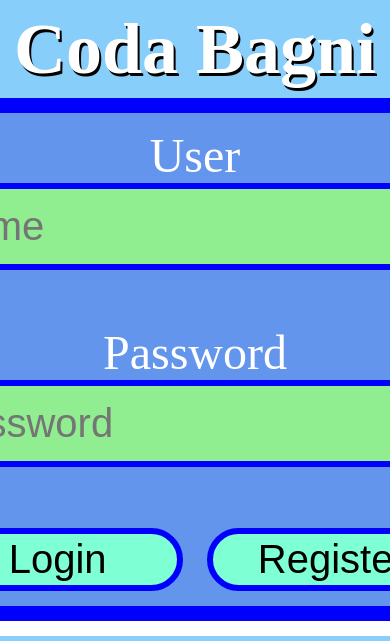
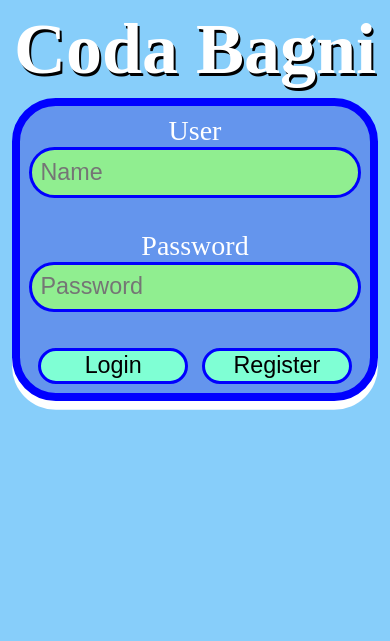
Before and after one commit to Gilgamesh64/codabagni-js, a PHP site: page / in a window 390 px wide; the page is wider, and only the part inside the window is pictured. Shown: the top 641 px of that part. Run offline with PHP 8.4, Linux system fonts and the light colour scheme.

Commit message:
login page

```diff
--- a/php/loginPage.php
+++ b/php/loginPage.php
@@ -20,6 +20,11 @@
         font-size: 72px;
     }
 
+    @media only screen and (max-width: 768px) {
+    #form {
+        zoom: 175%;
+    }
+  }
     form {
         background-color: cornflowerblue;
         color: white;
@@ -71,7 +76,7 @@
 <div id="titoloContainer">
     <div id="titolo">Coda Bagni</div>
 </div>
-<form method="post">
+<form id="form" method="post">
     <label>User</label><br>
     <input type="text" name="userID" pattern="^\S+$" placeholder="Name" title="Name with no spaces." required /><br><br>
     <label>Password</label><br>
```
